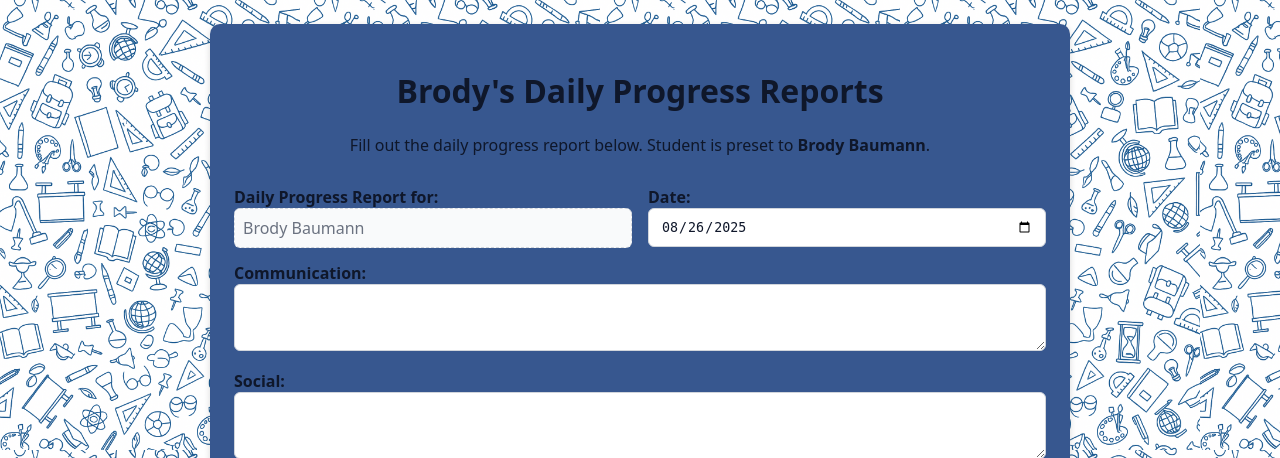
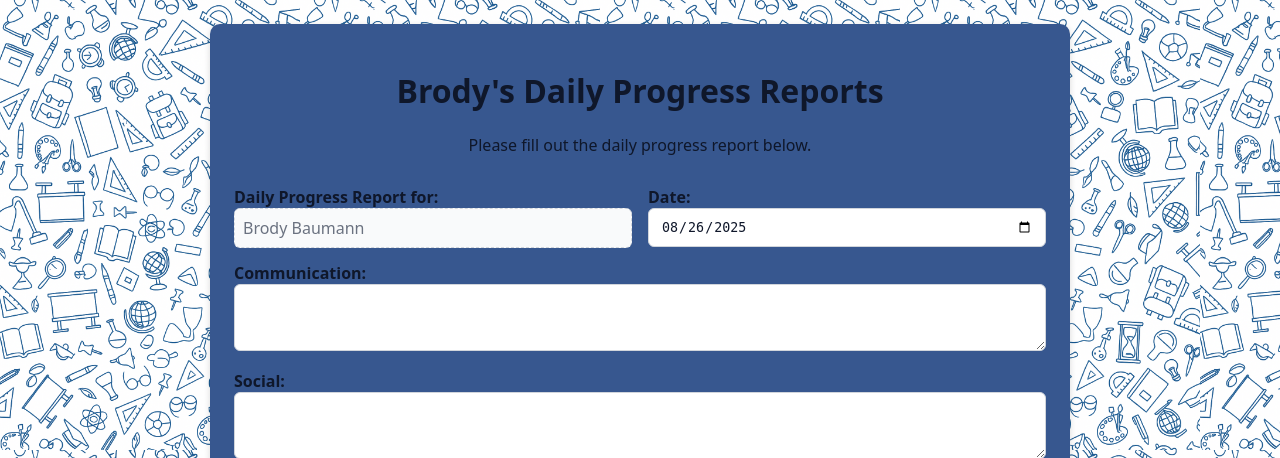
Before and after one commit to Brodymann/brodys-daily-reports, a PHP site: page / in a window 1280 px wide. Shown: the top 458 px of the page. Run offline with PHP 8.4, Linux system fonts and the light colour scheme.

Commit message:
Removed Brodys name. It was duplicated 3 times on the form. Redundant

```diff
--- a/index.php
+++ b/index.php
@@ -10,7 +10,7 @@
 <body>
   <div class="container">
     <h1><?=h(APP_NAME)?></h1>
-    <p>Fill out the daily progress report below. Student is preset to <strong>Brody Baumann</strong>.</p>
+    <p>Please fill out the daily progress report below.</p>
 
     <?php if (!empty($_GET['ok'])): ?>
       <div class="success">Report submitted. Thank you!</div>
```
